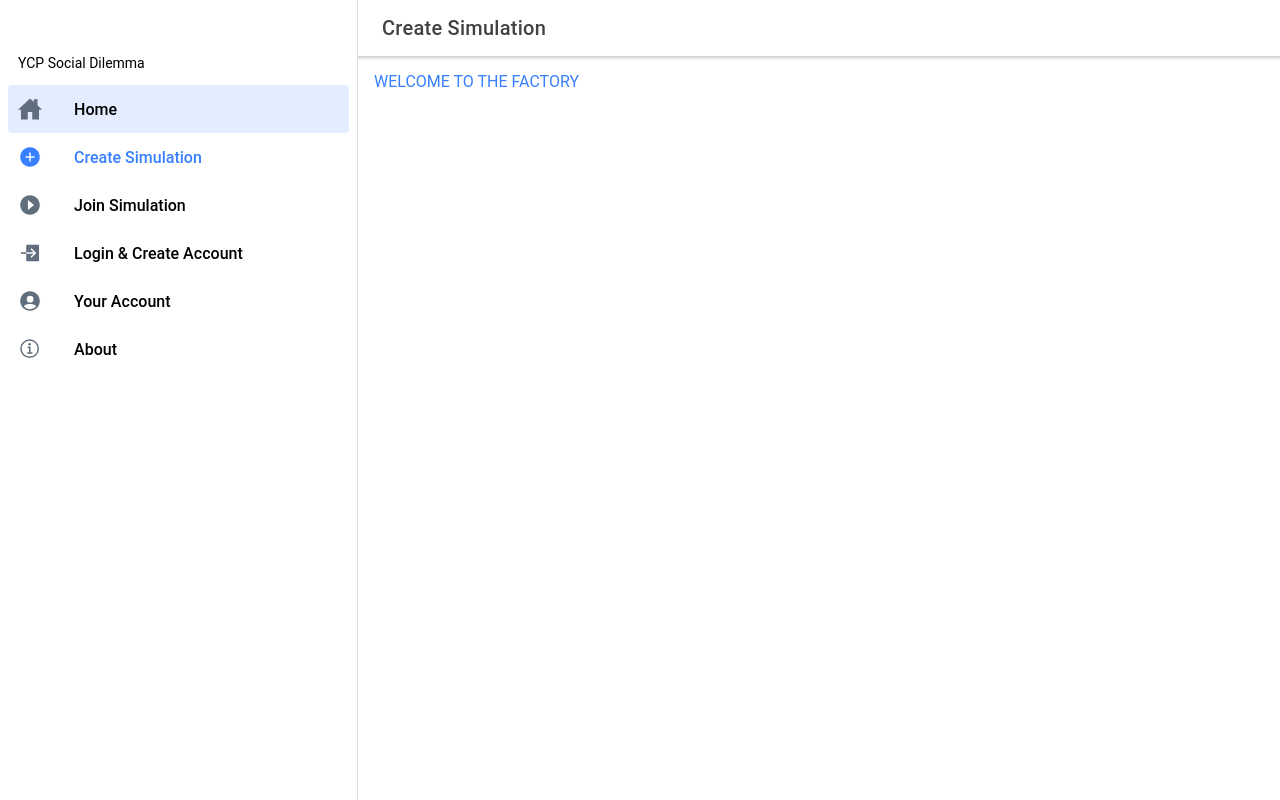
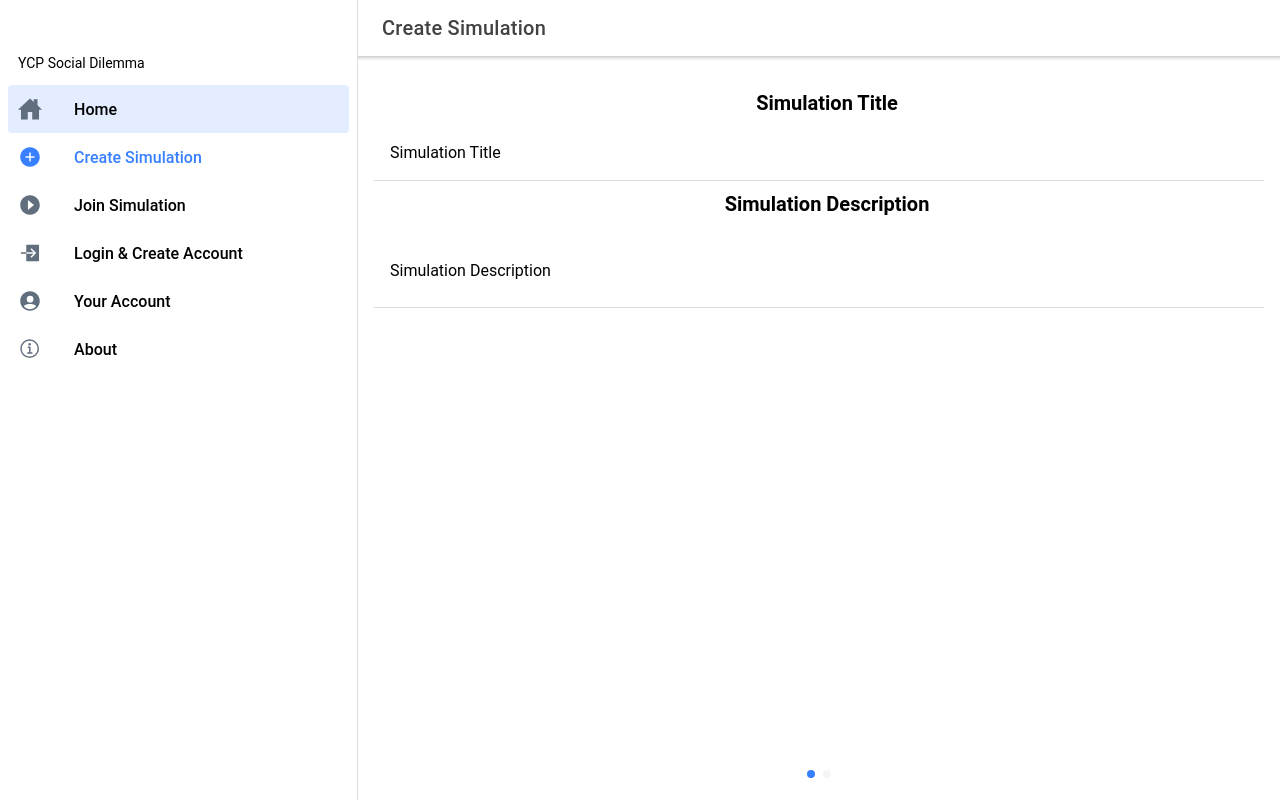
Before and after one commit to CS481/CS481.101_Fall20, a React (Create React App) app in the folder simulationfactory-ionic/: page /page/home in a window 1280 px wide. Both pictures are taken after a click on the element "Create Simulation". Built offline with nearby package versions, Linux system fonts and the light colour scheme.

Commit message:
first two slides created!

```diff
--- /dev/null
+++ b/simulationfactory-ionic/src/components/FactoryContent.css
@@ -0,0 +1,21 @@
+.container {
+  text-align: center;
+  height: 90vh;
+  width: 100%;
+}
+
+.container strong {
+  font-size: 20px;
+  line-height: 26px;
+}
+
+.container p {
+  font-size: 16px;
+  line-height: 22px;
+  color: #8c8c8c;
+  margin: 0;
+}
+
+.container a {
+  text-decoration: none;
+}
--- a/simulationfactory-ionic/src/components/FactoryContent.tsx
+++ b/simulationfactory-ionic/src/components/FactoryContent.tsx
@@ -1,12 +1,59 @@
-import { IonContent, IonLabel } from "@ionic/react";
-import React from "react";
+import { IonContent, IonInput, IonItem, IonLabel, IonList, IonListHeader, IonSlide, IonSlides, IonTextarea } from "@ionic/react";
+import React, { useState} from "react";
 
-import './HomeContent.css';
+import './FactoryContent.css';
 
 const FactoryContent: React.FC = () => {
+    const [title,setTitle] = useState<string>();
+    const [desc,setDesc] = useState<string>();
+    const [numPlayers, setNumPlayers] = useState<number>(0);
+    const [playerTitle, setPlayerTitle] = useState<string>();
+
+    const slideOpts = {
+        slidesPerView: 1,
+        initialSlide: 0
+    };
+
     return (
     <IonContent className="ion-padding">
-        <IonLabel color="primary">WELCOME TO THE FACTORY</IonLabel>
+        <IonSlides pager={true} options={slideOpts}>
+            <IonSlide>
+                <IonList className="container">
+                    <IonListHeader>
+                        <IonLabel><strong>Simulation Title</strong></IonLabel>
+                    </IonListHeader>
+                    <IonItem>
+                        <IonLabel position="floating">Simulation Title</IonLabel>
+                        <IonInput value={title} onIonChange={e => setTitle(e.detail.value!)}></IonInput>
+                    </IonItem>
+                    <IonListHeader>
+                        <IonLabel><strong>Simulation Description</strong></IonLabel>
+                    </IonListHeader>
+                    <IonItem>
+                        <IonLabel position="floating">Simulation Description</IonLabel>
+                        <IonTextarea value={desc} onIonChange={e => setDesc(e.detail.value!)}></IonTextarea>
+                    </IonItem>
+                </IonList>
+            </IonSlide>
+            <IonSlide>
+                <IonList className="container">
+                    <IonListHeader>
+                        <IonLabel><strong>Number of Players</strong></IonLabel>
+                    </IonListHeader>
+                    <IonItem>
+                        <IonLabel position="floating">Number of Players</IonLabel>
+                        <IonInput type="number" value={numPlayers} onIonChange={e => setNumPlayers(parseInt(e.detail.value!, 10))}></IonInput>
+                    </IonItem>
+                    <IonListHeader>
+                        <IonLabel><strong>Player Title</strong></IonLabel>
+                    </IonListHeader>
+                    <IonItem>
+                        <IonLabel position="floating">Player Title</IonLabel>
+                        <IonInput value={playerTitle} onIonChange={e => setPlayerTitle(e.detail.value!)}></IonInput>
+                    </IonItem>
+                </IonList>
+            </IonSlide>
+        </IonSlides>
     </IonContent>
     );
 };
```
